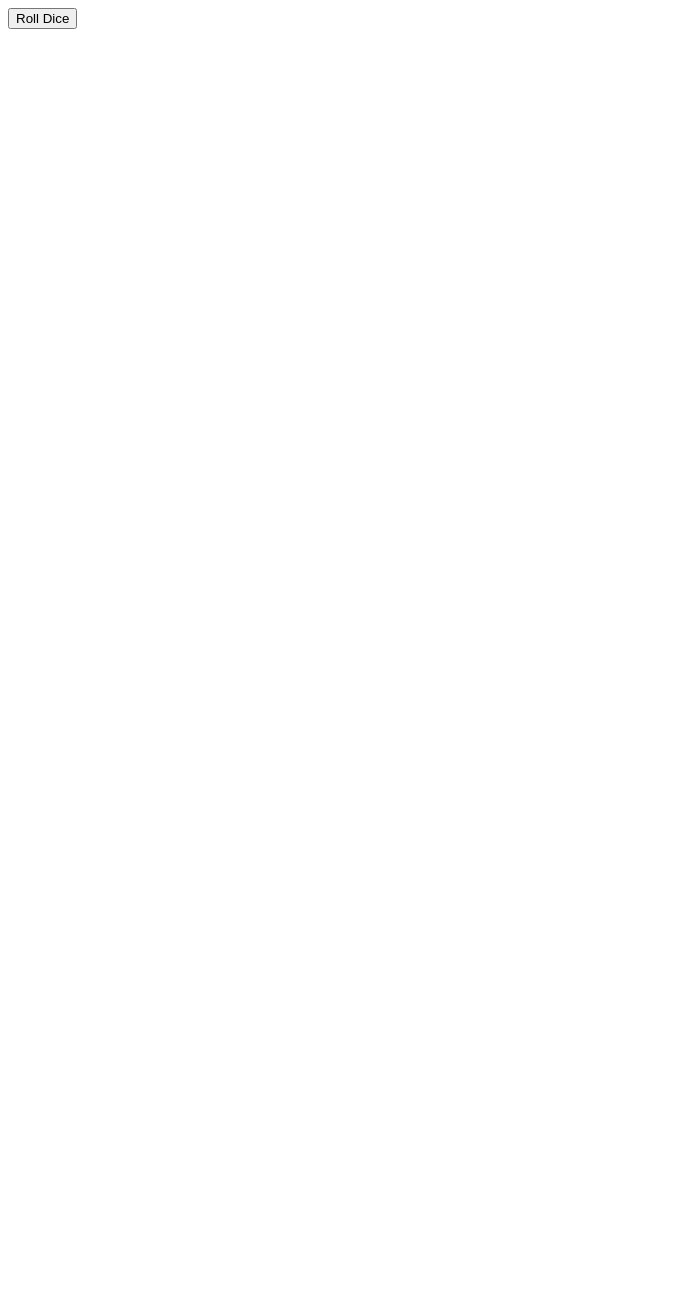
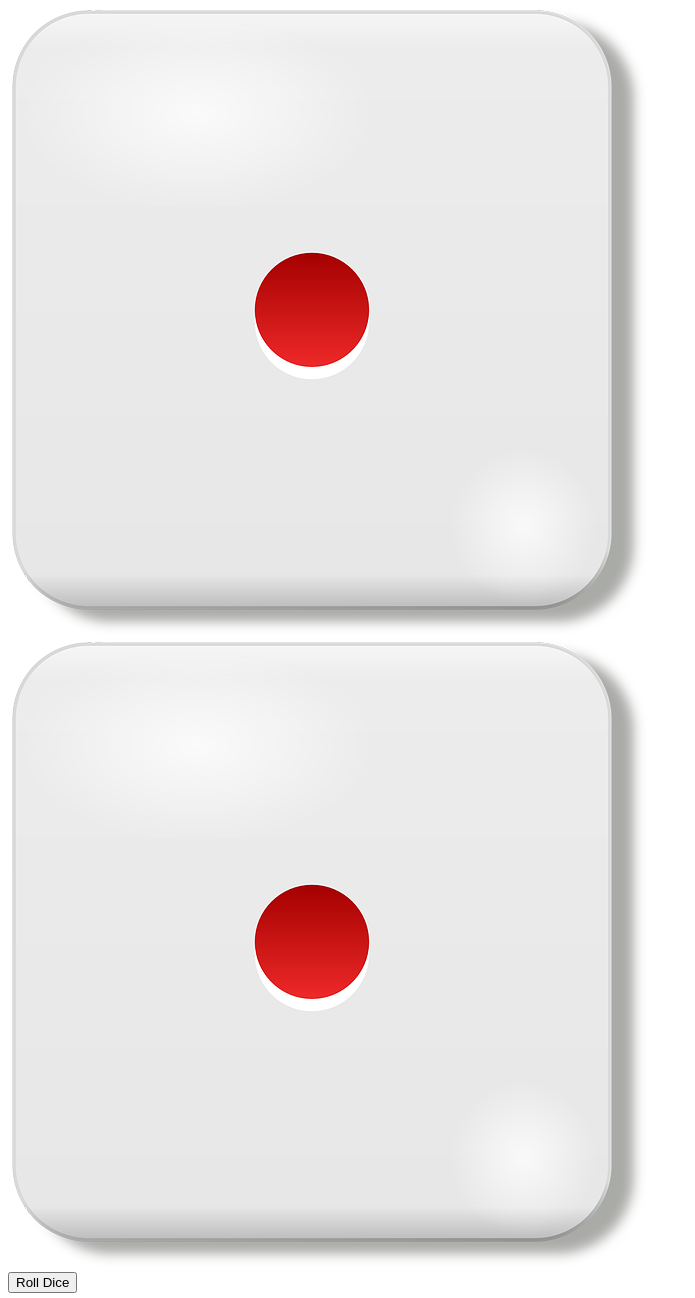
Before and after one commit to biomdoian/Phase-1-project-Dice-Rolling, a plain HTML site: page index.html in a window 1280 px wide. Shown: the whole page, without its empty margins (0-695 px from the left). Before the commit the page ends 800 px from the top, so only its background shows below. Drawn offline with Linux system fonts and the light colour scheme.

Commit message:
adds modified index.html

```diff
--- a/index.html
+++ b/index.html
@@ -8,8 +8,8 @@
 </head>
 <body>
     <div class="dice-container">
-     <!-- <img id="dice-1" class="dice-image" src="dice-1.png" alt="Dice 1">
-        <img id="dice-2" class="dice-image" src="dice-1.png" alt="Dice 2">-->
+      <img id="dice-1" class="dice-image" src="dice-1.png" alt="Dice 1">
+        <img id="dice-2" class="dice-image" src="dice-1.png" alt="Dice 2">
     </div>
     <button id="roll-button">Roll Dice</button>
     <div id="roll-result"></div>
```
